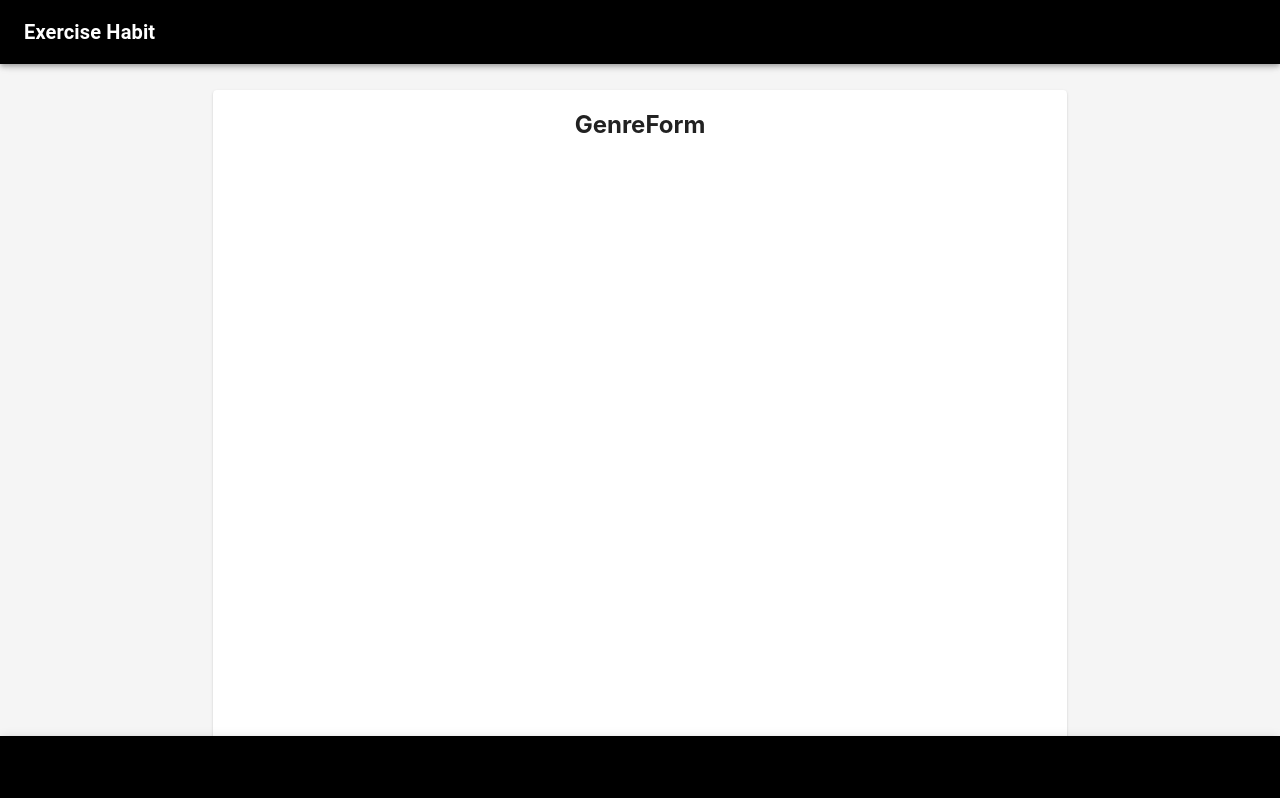
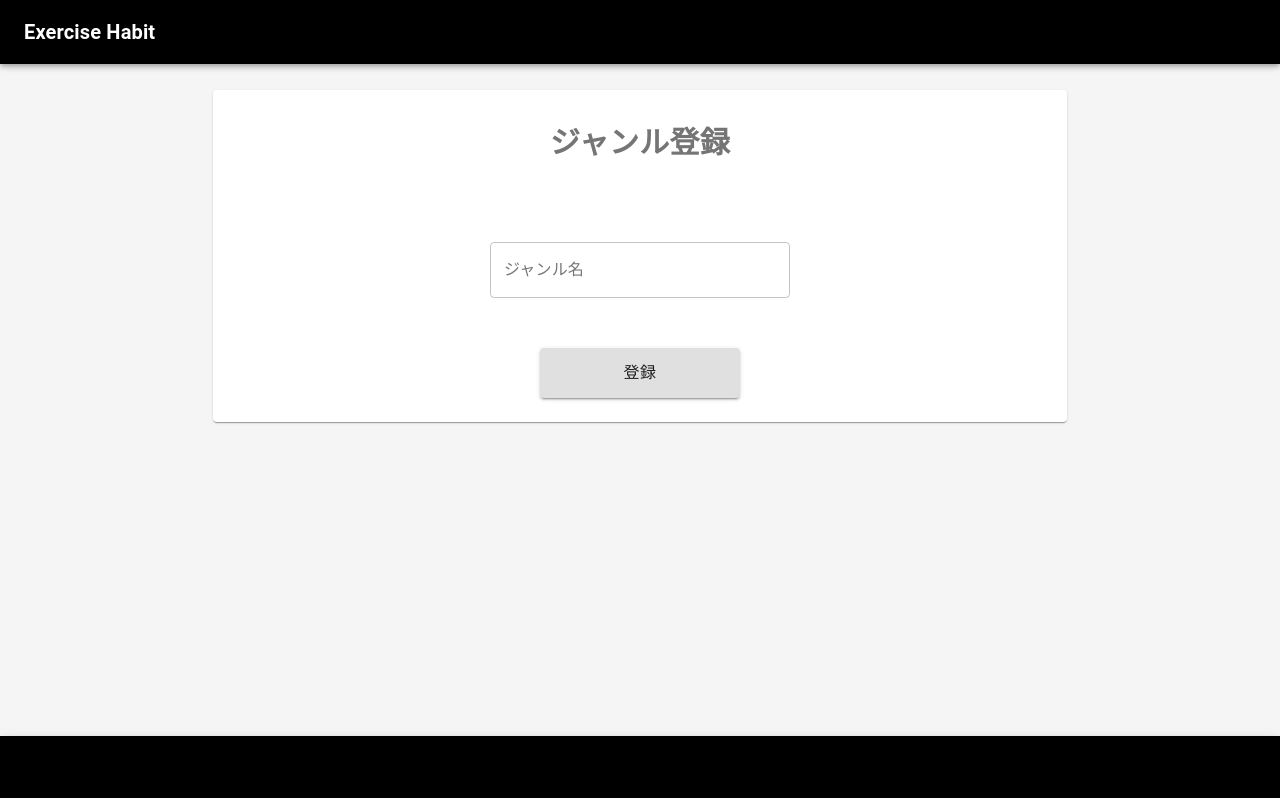
Before and after one commit to hideki1104/exercise_habit_front, a React (Create React App) app: page /admin/genre/new in a window 1280 px wide. Shown: the top 798 px of the page. Built offline with nearby package versions, Linux system fonts and the light colour scheme.

Commit message:
ジャンル登録API接続処理を追加

```diff
--- a/src/Components/Genre/GenreForm.tsx
+++ b/src/Components/Genre/GenreForm.tsx
@@ -1,18 +1,44 @@
 import React, { useState, useEffect } from 'react';
+import { useForm, SubmitHandler } from "react-hook-form";
+import { makeStyles, Theme, createStyles } from '@material-ui/core/styles';
 import { useHistory } from 'react-router-dom';
-import { makeStyles, Theme, createStyles } from '@material-ui/core/styles';
+import { connectPost } from '../Api/ConnectApi';
 import Grid from '@material-ui/core/Grid';
 import Card from '@material-ui/core/Card';
+import CardContent from '@material-ui/core/CardContent';
+import Typography from '@material-ui/core/Typography';
+import TextField from '@material-ui/core/TextField';
+import Button from '@material-ui/core/Button';
 
 const useStyles = makeStyles((theme: Theme) =>
   createStyles({
     main: {
+      height: 900,
       paddingTop: 60,
       backgroundColor: '#F5F5F5',
     },
     root: {
-      height: 900,
       textAlign: 'center',
+      marginTop: 30,
+    },
+    title: {
+      fontSize: 30,
+      fontWeight: 'bold',
+      paddingTop: 30,
+    },
+    genreForm: {
+      width: 300,
+      marginTop: 30,
+    },
+    errorMessage: {
+      height: 10,
+      color: "red",
+      fontSize: 12,
+    },
+    registrationButton: {
+      fontSize: 16,
+      width: 200,
+      height: 50,
       marginTop: 30,
     },
   }),
@@ -22,14 +48,44 @@ interface GenreFormProps {
 }
 
 export const GenreForm: React.FC<GenreFormProps> = () => {
+  type GenreData = {
+    name: number
+  }
+
+  const [errorMessage, setErrorMessege] = useState<string>("");
+  const history = useHistory();
+  const { register, handleSubmit, formState: { errors }, reset } = useForm<GenreData>();
   const classes = useStyles();
+
+  const handleOnSubmit: SubmitHandler<GenreData> = async (requestData: GenreData) => {
+    const responseData = await connectPost("http://localhost:3000/genres", requestData);
+    // エラーの場合
+    if (!responseData.isSuccess) {
+      // エラー処理
+      setErrorMessege("ジャンルの登録に失敗しました。");
+      return;
+    }
+    history.push("/admin/top");
+  }
 
   return (
     <div className={classes.main}>
       <Grid container alignItems="center" justify="center">
         <Grid item xs={8}>
           <Card className={classes.root}>
-            <h2>GenreForm</h2>
+            <Typography className={classes.title} color="textSecondary" gutterBottom>
+              ジャンル登録
+            </Typography>
+            <CardContent>
+              <form onSubmit={handleSubmit(handleOnSubmit)}>
+                <span className={classes.errorMessage}>{errorMessage}</span><br/>
+                <TextField className={classes.genreForm} id="genre" label="ジャンル名" variant="outlined" type="text" {...register("name", { required: true})}/><br/>
+                <span className={classes.errorMessage}>
+                  {errors.name && errors.name.type === "required" && "ジャンル名を入力してください"}
+                </span><br/>
+                <Button className={classes.registrationButton} id="login_button" variant="contained" type="submit">登録</Button>
+              </form>
+            </CardContent>
           </Card>
         </Grid>
       </Grid>
```
